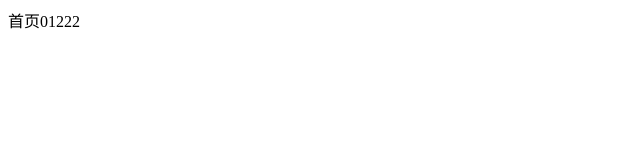
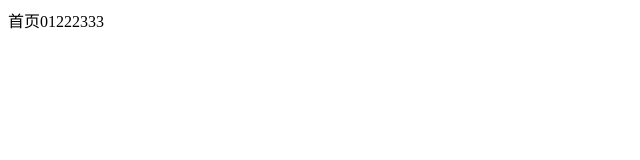
Before and after one commit to 836272821/test, a plain HTML site: page project/page/index.html in a window 1280 px wide. Shown: the full height of the page, 0-640 px from the left. Drawn offline with Linux system fonts and the light colour scheme.

Commit message:
devsubmit12

```diff
--- a/project/page/index.html
+++ b/project/page/index.html
@@ -5,6 +5,6 @@
 		<title></title>
 	</head>
 	<body>
-		首页01222
+		首页01222333
 	</body>
 </html>
```
